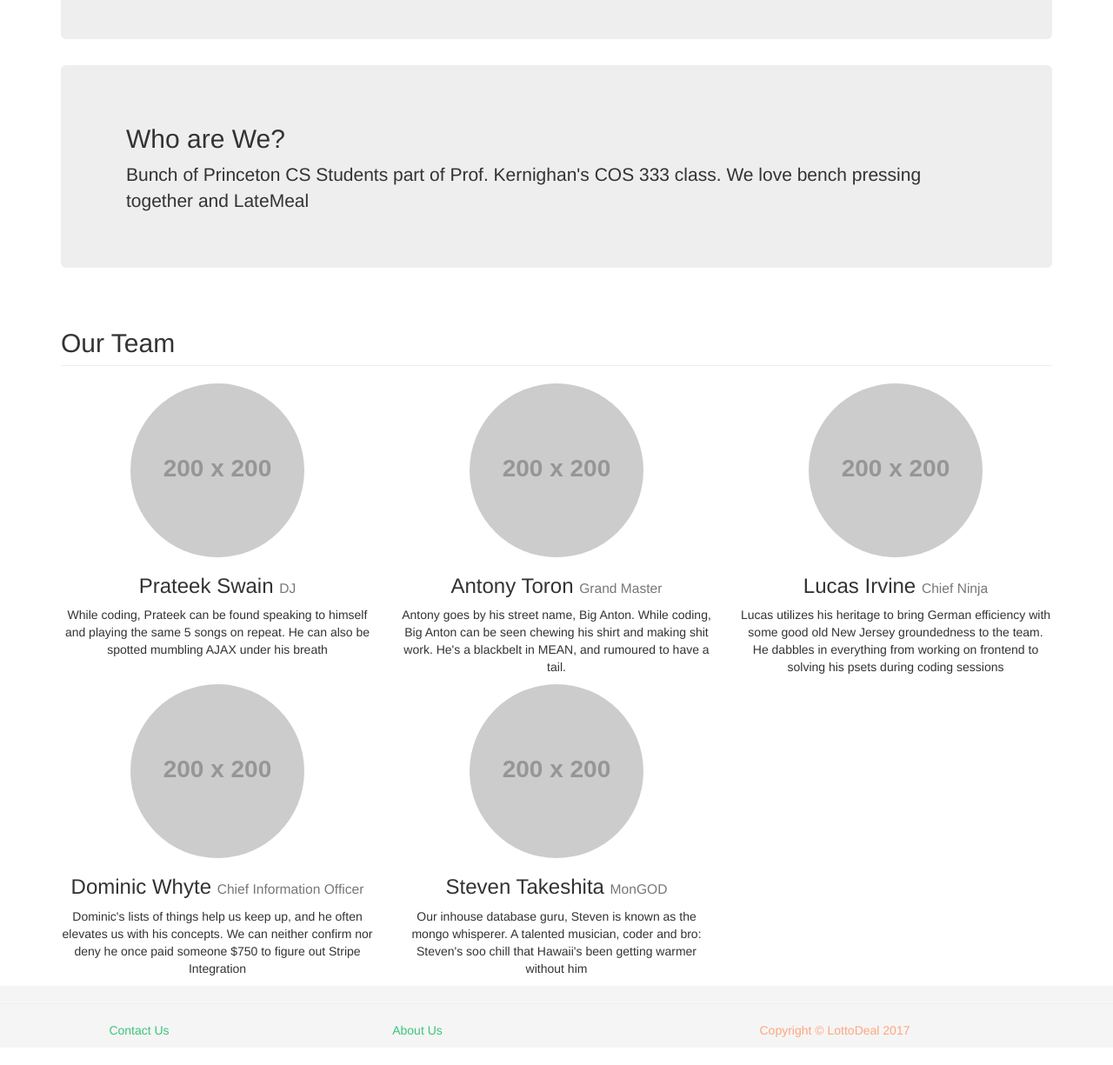
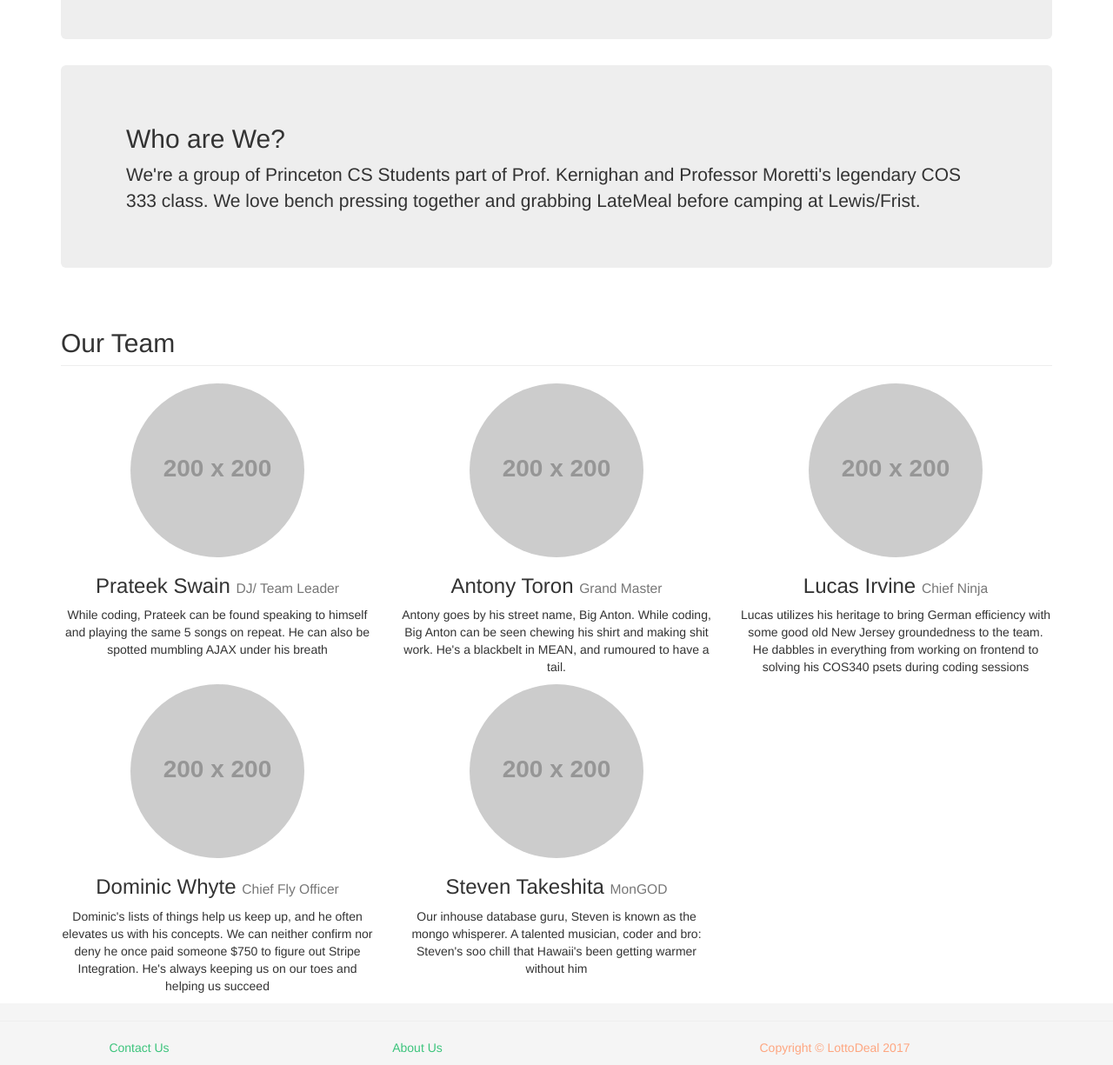
Before and after one commit to Lucas-Irvine/LottoDeal-Frontend, a plain HTML site: page about.html in a window 1280 px wide. Shown: the part 288-1513 px from the top of the page at 87% size. Drawn offline with nearby package versions, Linux system fonts and the light colour scheme; placeholder pictures from the web are drawn by us.

Commit message:
trivial changes

```diff
--- a/about.html
+++ b/about.html
@@ -156,7 +156,7 @@
         <div class="jumbotron jumbotron-fluid">
             <div class="container">
                 <h2 class="display-3">Who are We?</h2>
-                <p class="lead"> Bunch of Princeton CS Students part of Prof. Kernighan's COS 333 class. We love bench pressing together and LateMeal</p>
+                <p class="lead"> We're a group of Princeton CS Students part of Prof. Kernighan and Professor Moretti's legendary COS 333 class. We love bench pressing together and grabbing LateMeal before camping at Lewis/Frist.</p>
             </div>
         </div>
 
@@ -168,7 +168,7 @@
             <div class="col-lg-4 col-sm-6 text-center">
                 <img class="img-circle img-responsive img-center center-block" src="http://placehold.it/200x200" alt="">
                 <h3>Prateek Swain
-                    <small>DJ</small>
+                    <small>DJ/ Team Leader</small>
                 </h3>
                 <p>While coding, Prateek can be found speaking to himself and playing the same 5 songs on repeat. He can also be spotted mumbling AJAX under his breath</p>
             </div>
@@ -184,16 +184,16 @@
                 <h3>Lucas Irvine
                     <small>Chief Ninja</small>
                 </h3>
-                <p>Lucas utilizes his heritage to bring German efficiency with some good old New Jersey groundedness to the team. He dabbles in everything from working on frontend to solving his psets during coding sessions </p>
+                <p>Lucas utilizes his heritage to bring German efficiency with some good old New Jersey groundedness to the team. He dabbles in everything from working on frontend to solving his COS340 psets during coding sessions </p>
             </div>
         </div>
         <div class="row">
         <div class="col-lg-4 col-sm-6 text-center">
                 <img class="img-circle img-responsive img-center center-block" src="http://placehold.it/200x200" alt="">
                 <h3>Dominic Whyte
-                    <small>Chief Information Officer</small>
+                    <small>Chief Fly Officer</small>
                 </h3>
-                <p>Dominic's lists of things help us keep up, and he often elevates us with his concepts. We can neither confirm nor deny he once paid someone $750 to figure out Stripe Integration</p>
+                <p>Dominic's lists of things help us keep up, and he often elevates us with his concepts. We can neither confirm nor deny he once paid someone $750 to figure out Stripe Integration. He's always keeping us on our toes and helping us succeed</p>
             </div>
         <div class="col-lg-4 col-sm-6 text-center">
                 <img class="img-circle img-responsive img-center center-block" src="http://placehold.it/200x200" alt="">
```
